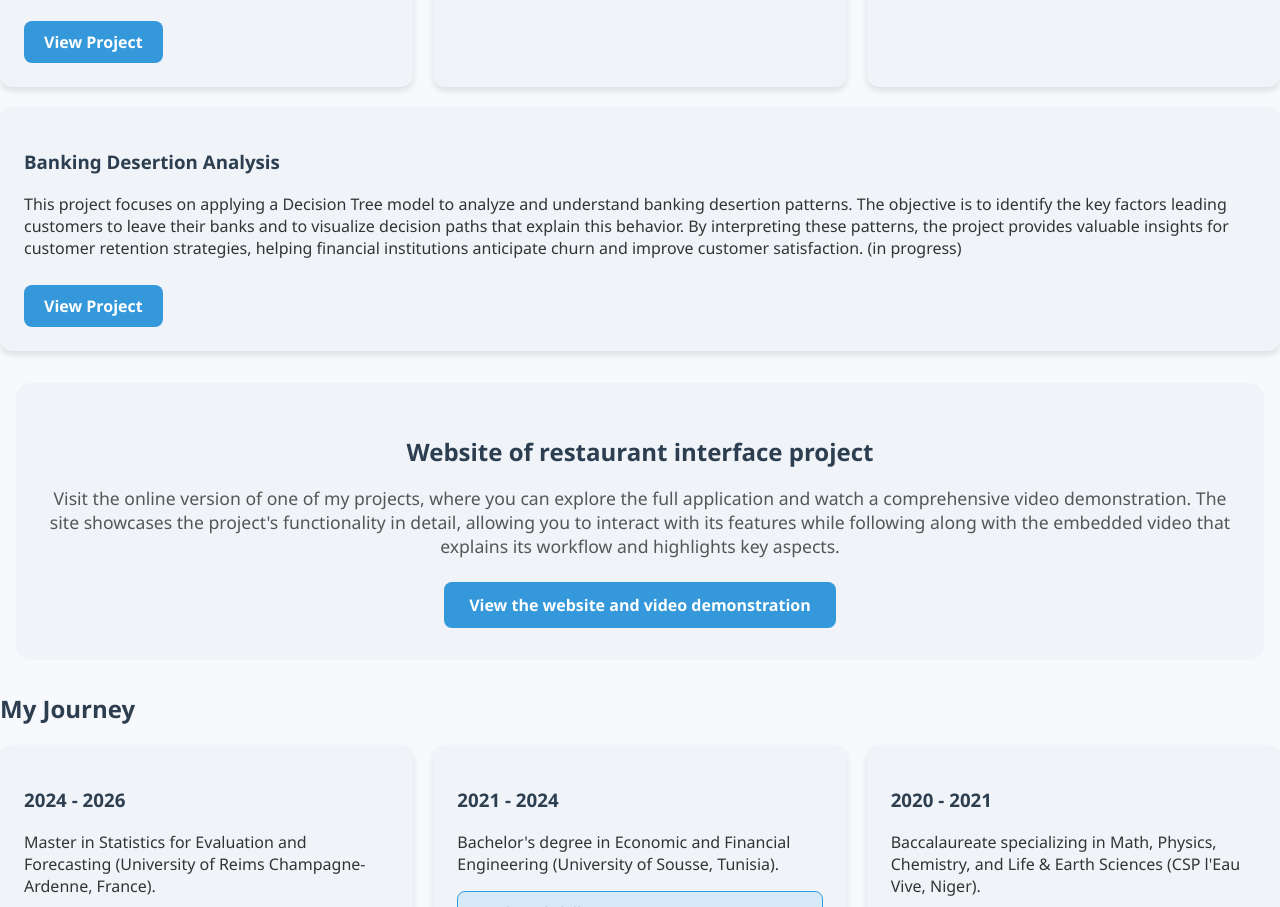
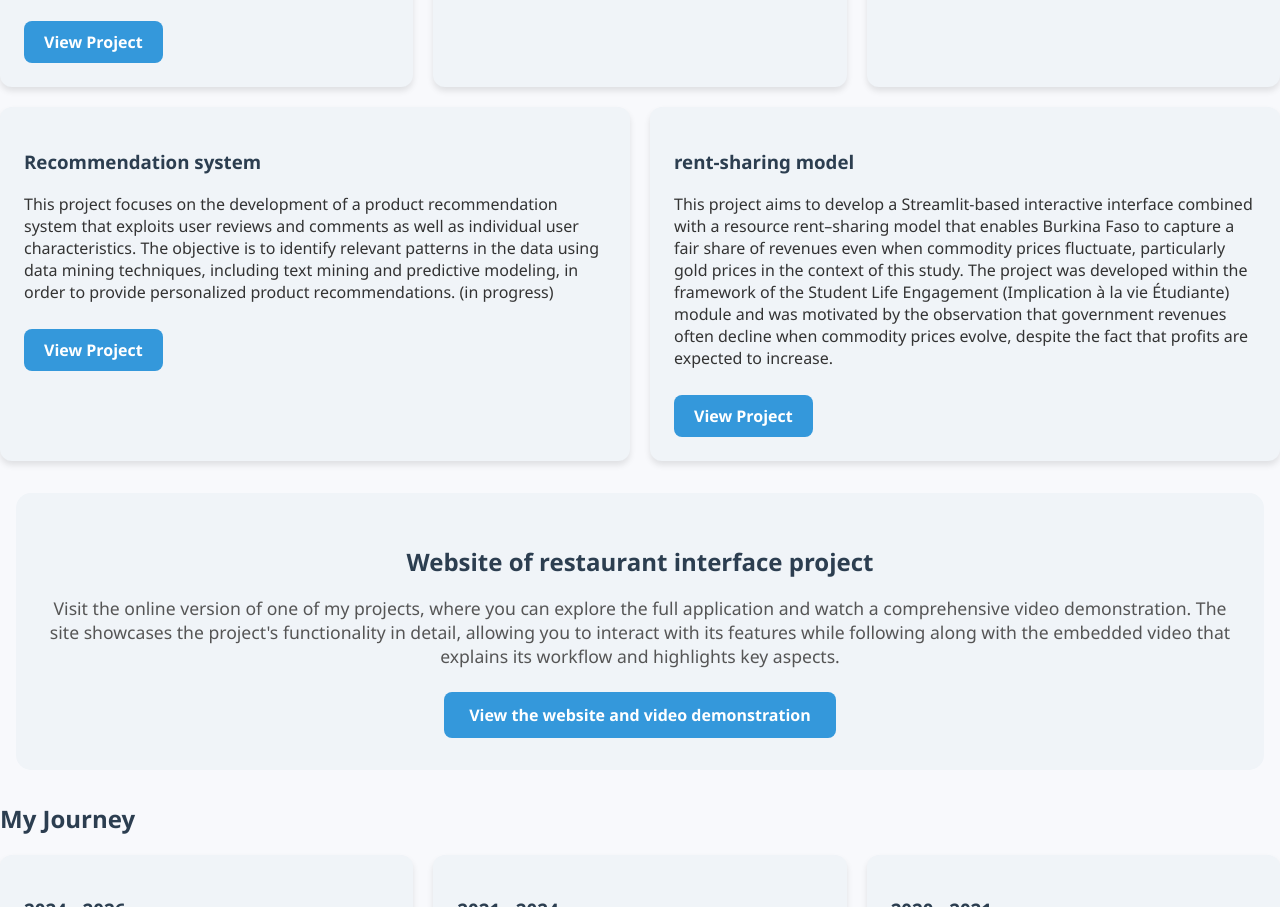
Before and after one commit to Ismael-madou/ismael_madou.github.io, a plain HTML site: page index.html in a window 1280 px wide. Shown: the part 2213-3120 px from the top of the page. Drawn offline with Linux system fonts and the light colour scheme.

Commit message:
adding rent-sharing project

```diff
--- a/index.html
+++ b/index.html
@@ -159,7 +159,7 @@
     <div class="project-card" style="flex: 1 1 300px; background: #f0f4f8; padding: 1.5rem; border-radius: 12px; box-shadow: 0 4px 6px rgba(0,0,0,0.1);">
       <h3>SNCF Station Traffic Forecasting</h3>
       <p> This academic project aims to predict passenger traffic at SNCF train stations. Data will be collected via the SNCF API, the weather API, and APIs for public holidays and school vacations, then stored on Cloud Storage and BigQuery. After data cleaning and quality control, temporal and contextual features will be extracted to build a machine learning-ready dataset. Time series and regression models will be trained, tested, and optimized to generate reliable predictions. The results will be visualized through dashboards, and potential industrialization will enable automated and reproducible deployment. (group project, October 2025 - January 2026)</p>
-      <a href="https://github.com/Ismael-madou/Forecast-Affluence-Gares-SNCF" target="_blank"
+      <a href="https://github.com/Mohamed-ZEBA/Outil_big_data_project" target="_blank"
          style="display: inline-block; padding: 10px 20px; background-color: #3498db; color: white; border-radius: 8px; font-weight: bold; text-decoration: none; margin-top: 10px;">
          View Project
       </a>
@@ -185,9 +185,19 @@
     </div>
 
     <div class="project-card" style="flex: 1 1 300px; background: #f0f4f8; padding: 1.5rem; border-radius: 12px; box-shadow: 0 4px 6px rgba(0,0,0,0.1);">
-      <h3>Banking Desertion Analysis</h3>
-      <p>This project focuses on applying a Decision Tree model to analyze and understand banking desertion patterns. The objective is to identify the key factors leading customers to leave their banks and to visualize decision paths that explain this behavior. By interpreting these patterns, the project provides valuable insights for customer retention strategies, helping financial institutions anticipate churn and improve customer satisfaction. (in progress)</p>
-      <a href="https://github.com/Ismael-madou/banking_desertion-decision_tree" target="_blank"
+      <h3>Recommendation system</h3>
+      <p>This project focuses on the development of a product recommendation system that exploits user reviews and comments as well as individual user characteristics. The objective is to identify relevant patterns in the data using data mining techniques, including text mining and predictive modeling, in order to provide personalized product recommendations. (in progress)</p>
+      <a href="https://github.com/ril-hub46/Recommendation_system" target="_blank"
+         style="display: inline-block; padding: 10px 20px; background-color: #3498db; color: white; border-radius: 8px; font-weight: bold; text-decoration: none; margin-top: 10px;">
+         View Project
+      </a>
+    </div>
+
+    <div class="project-card" style="flex: 1 1 300px; background: #f0f4f8; padding: 1.5rem; border-radius: 12px; box-shadow: 0 4px 6px rgba(0,0,0,0.1);">
+      <h3>rent-sharing model</h3>
+      <p>This project aims to develop a Streamlit-based interactive interface combined with a resource rent–sharing model that enables Burkina Faso to capture a fair share of revenues even when commodity prices fluctuate, particularly gold prices in the context of this study.
+The project was developed within the framework of the Student Life Engagement (Implication à la vie Étudiante) module and was motivated by the observation that government revenues often decline when commodity prices evolve, despite the fact that profits are expected to increase.</p>
+      <a href="https://github.com/ril-hub46/rent_model" target="_blank"
          style="display: inline-block; padding: 10px 20px; background-color: #3498db; color: white; border-radius: 8px; font-weight: bold; text-decoration: none; margin-top: 10px;">
          View Project
       </a>
```
